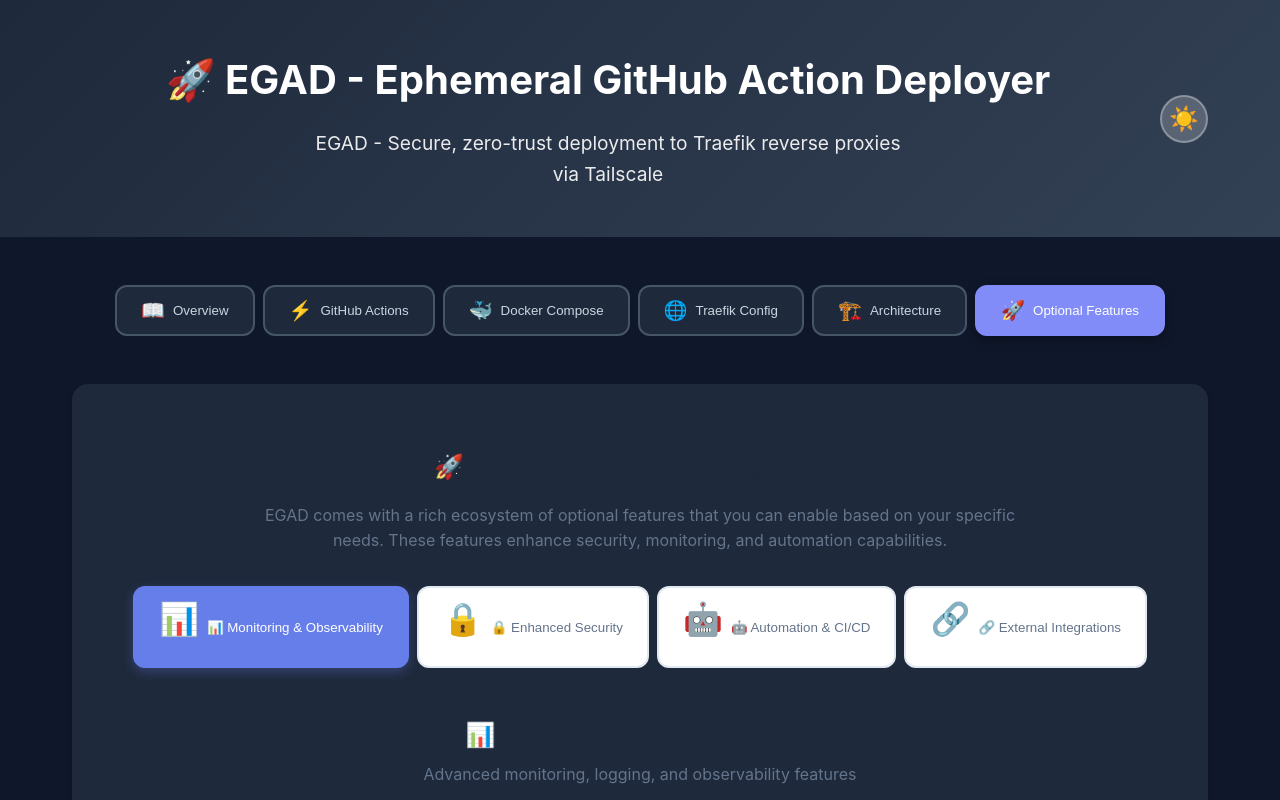
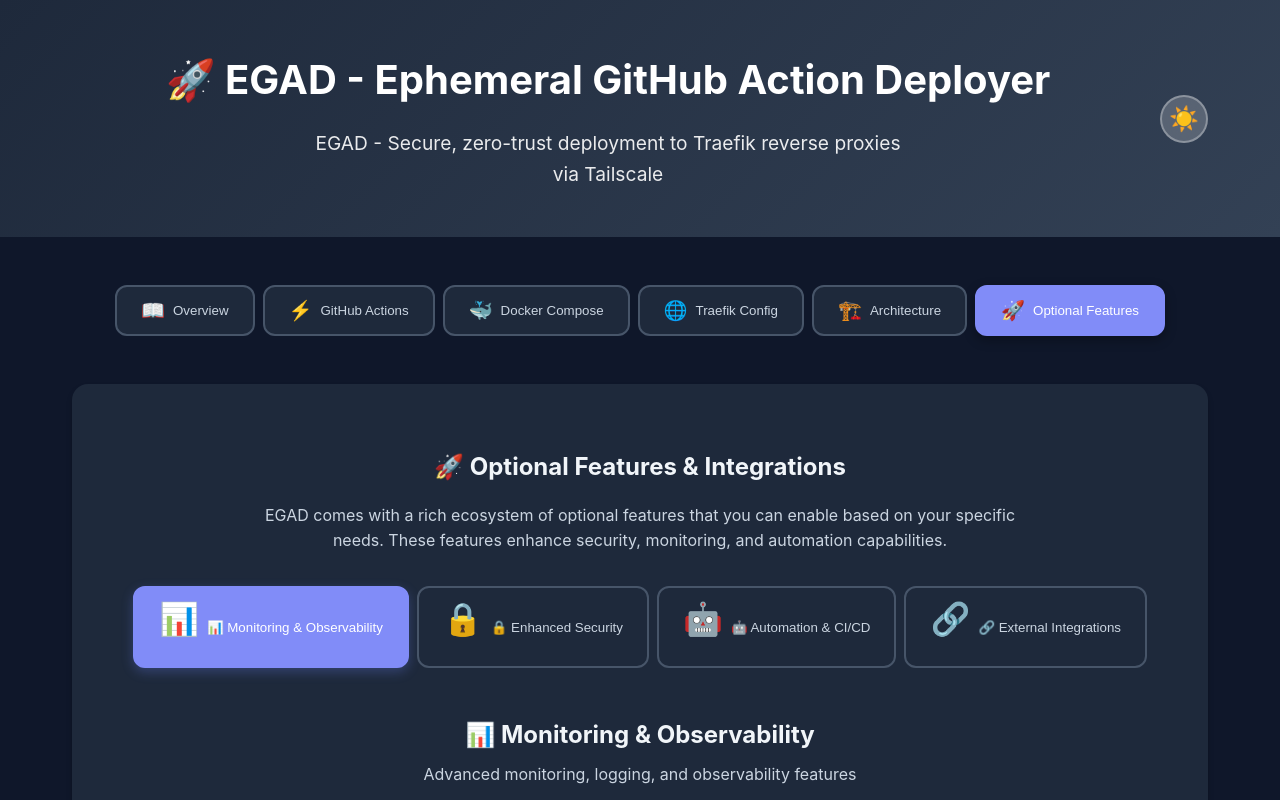
Before and after one commit to sntxrr/ephemeral-github-action-deployer, a React (Vite) app: page / in a window 1280 px wide. Both pictures are taken after a click on the button "🚀 Optional Features". Shown: the top 800 px of the page. Built offline with nearby package versions, Linux system fonts and the light colour scheme.

Commit message:
Fix dark mode styling in Optional Features component

```diff
--- a/src/components/OptionalFeatures.css
+++ b/src/components/OptionalFeatures.css
@@ -3,13 +3,13 @@
 }
 
 .optional-features h2 {
-  color: #1e293b;
+  color: var(--text-primary);
   margin-bottom: 1rem;
   text-align: center;
 }
 
 .optional-features > p {
-  color: #64748b;
+  color: var(--text-secondary);
   margin-bottom: 2rem;
   text-align: center;
   max-width: 800px;
@@ -32,27 +32,27 @@
   align-items: center;
   gap: 0.5rem;
   padding: 0.75rem 1.5rem;
-  border: 2px solid #e2e8f0;
-  background: white;
+  border: 2px solid var(--border-color);
+  background: var(--bg-secondary);
   border-radius: 12px;
   cursor: pointer;
   transition: all 0.3s ease;
   font-weight: 500;
-  color: #64748b;
+  color: var(--text-secondary);
   min-width: 200px;
   justify-content: center;
 }
 
 .feature-tab:hover {
-  border-color: #667eea;
-  color: #667eea;
+  border-color: var(--accent-color);
+  color: var(--accent-color);
   transform: translateY(-2px);
   box-shadow: 0 4px 12px rgba(102, 126, 234, 0.15);
 }
 
 .feature-tab.active {
-  background: #667eea;
-  border-color: #667eea;
+  background: var(--accent-color);
+  border-color: var(--accent-color);
   color: white;
   box-shadow: 0 4px 12px rgba(102, 126, 234, 0.3);
 }
@@ -87,13 +87,13 @@
 }
 
 .feature-header h3 {
-  color: #1e293b;
+  color: var(--text-primary);
   margin-bottom: 0.5rem;
   font-size: 1.5rem;
 }
 
 .feature-header p {
-  color: #64748b;
+  color: var(--text-secondary);
   max-width: 600px;
   margin: 0 auto;
   line-height: 1.6;
@@ -108,8 +108,8 @@
 }
 
 .component-card {
-  background: white;
-  border: 1px solid #e2e8f0;
+  background: var(--bg-secondary);
+  border: 1px solid var(--border-color);
   border-radius: 12px;
   padding: 1.5rem;
   transition: all 0.3s ease;
@@ -122,12 +122,12 @@
 
 .component-card.enabled {
   border-color: #10b981;
-  background: #f0fdf4;
+  background: var(--bg-tertiary);
 }
 
 .component-card.disabled {
-  border-color: #e5e7eb;
-  background: #f9fafb;
+  border-color: var(--border-color);
+  background: var(--bg-tertiary);
   opacity: 0.7;
 }
 
@@ -139,7 +139,7 @@
 }
 
 .component-header h4 {
-  color: #1e293b;
+  color: var(--text-primary);
   margin: 0;
   font-size: 1.1rem;
 }
@@ -191,7 +191,7 @@
 }
 
 .component-card p {
-  color: #64748b;
+  color: var(--text-secondary);
   margin-bottom: 1rem;
   line-height: 1.5;
 }
@@ -226,15 +226,15 @@
 
 /* Feature Summary */
 .feature-summary {
-  background: #f8fafc;
+  background: var(--bg-tertiary);
   padding: 2rem;
   border-radius: 16px;
-  border: 1px solid #e2e8f0;
+  border: 1px solid var(--border-color);
   margin-top: 3rem;
 }
 
 .feature-summary h3 {
-  color: #1e293b;
+  color: var(--text-primary);
   margin-bottom: 1.5rem;
   text-align: center;
   font-size: 1.5rem;
@@ -247,10 +247,10 @@
 }
 
 .summary-card {
-  background: white;
+  background: var(--bg-secondary);
   padding: 1.5rem;
   border-radius: 12px;
-  border: 1px solid #e2e8f0;
+  border: 1px solid var(--border-color);
   text-align: center;
   transition: all 0.3s ease;
 }
@@ -273,7 +273,7 @@
 }
 
 .summary-header h4 {
-  color: #1e293b;
+  color: var(--text-primary);
   margin: 0;
   font-size: 1rem;
   font-weight: 500;
@@ -293,7 +293,7 @@
 }
 
 .total-count {
-  color: #64748b;
+  color: var(--text-secondary);
   font-size: 1rem;
 }
 
```
